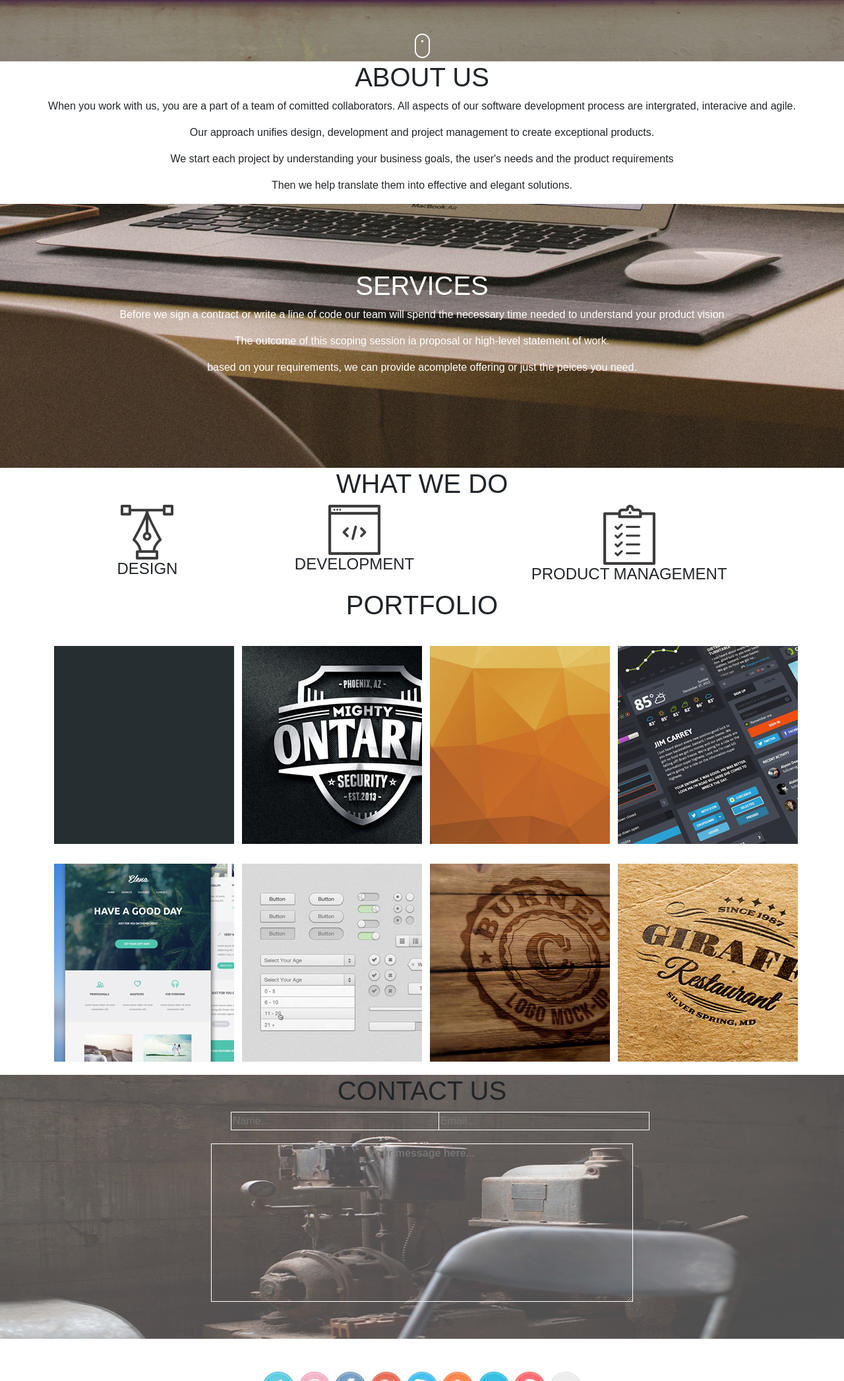
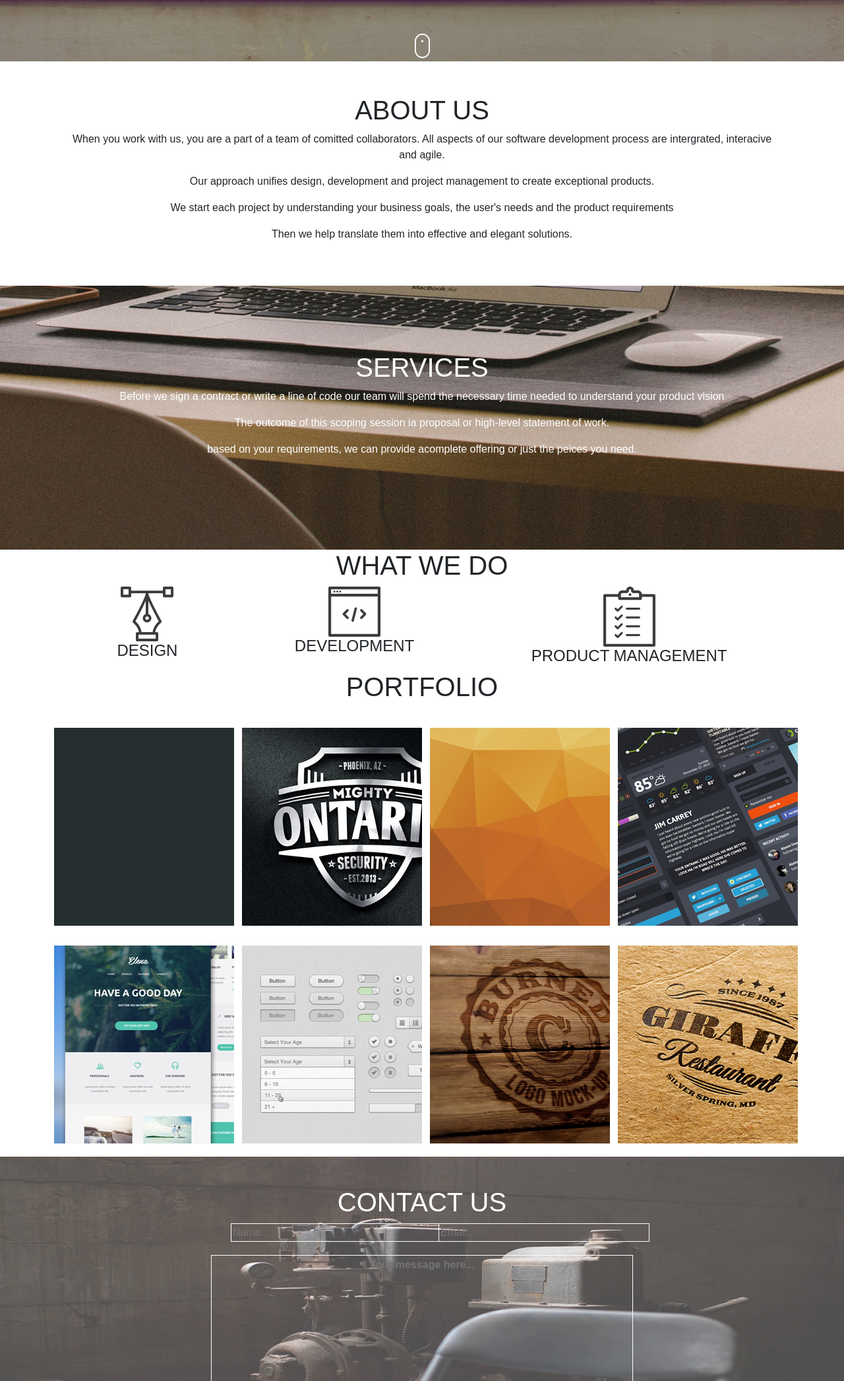
Before and after one commit to brian-makau/Delani-Studio, a plain HTML site: page index.html in a window 1280 px wide. Shown: the part 707-2800 px from the top of the page at 66% size. Drawn offline with Linux system fonts and the light colour scheme.

Commit message:
Additional styling for the about section

```diff
--- a/CSS/styles.css
+++ b/CSS/styles.css
@@ -22,6 +22,10 @@
 }
 .mouse-click{
     margin-top: 150px;
+}
+.about {
+    margin-top: 50px;
+    margin-bottom: 50px;
 }
 .services{
     background-image: url(../Assets/backgrounds/s_image.jpg);
@@ -63,6 +67,10 @@
     background-position:center;
     position: relative;
     height: 50vh;
+    color: white;
+}
+.form-head {
+    margin-top: 45px;
 }
 .form_names{
     display: flex;
@@ -94,9 +102,6 @@
 .socials{
     margin-top: 50px;
 }
-footer{
-    height: 200px;
-}
 .delani-footer{
     margin-top: 50px;
 }
--- a/index.html
+++ b/index.html
@@ -33,12 +33,13 @@
         </div>
 
         <!--The about Us section-->
-        <div>
+        <div class="about">
           <h1>ABOUT US</h1>
           <p>
             When you work with us, you are a part of a team of comitted
             collaborators. All aspects of our software development process are
-            intergrated, interacive and agile.
+            intergrated, interacive <br>
+             and agile.
           </p>
           <p>
             Our approach unifies design, development and project management to
@@ -156,10 +157,10 @@
         <!--The Contact page-->
         <div class="form">
           <div>
-            <h1>CONTACT US</h1>
+            <h1 class="form-head">CONTACT US</h1>
           </div>
           <div>
-            <form>
+            <form class="form-body">
               <div class="form_names">
                 <div>
                   <input
```
